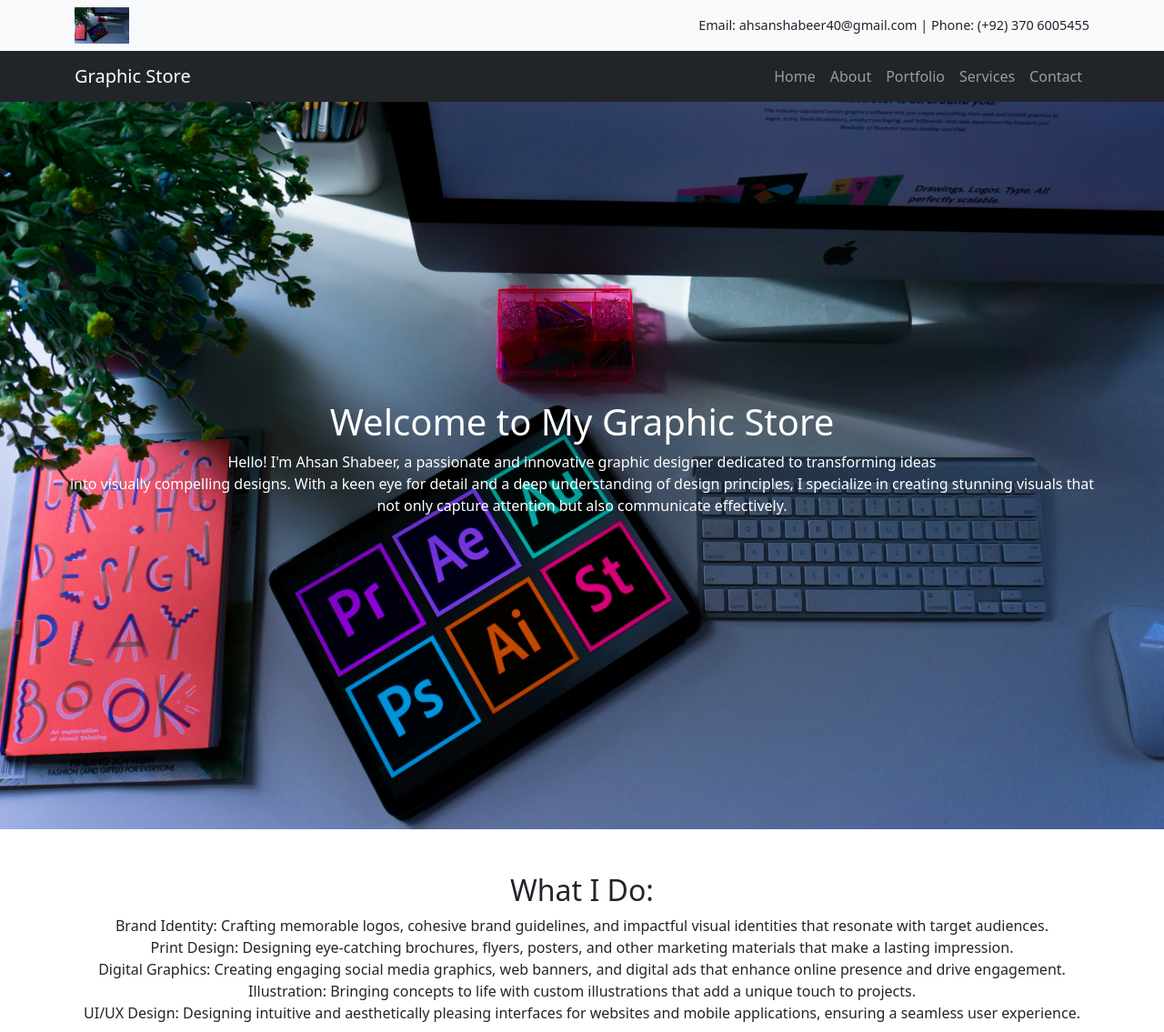
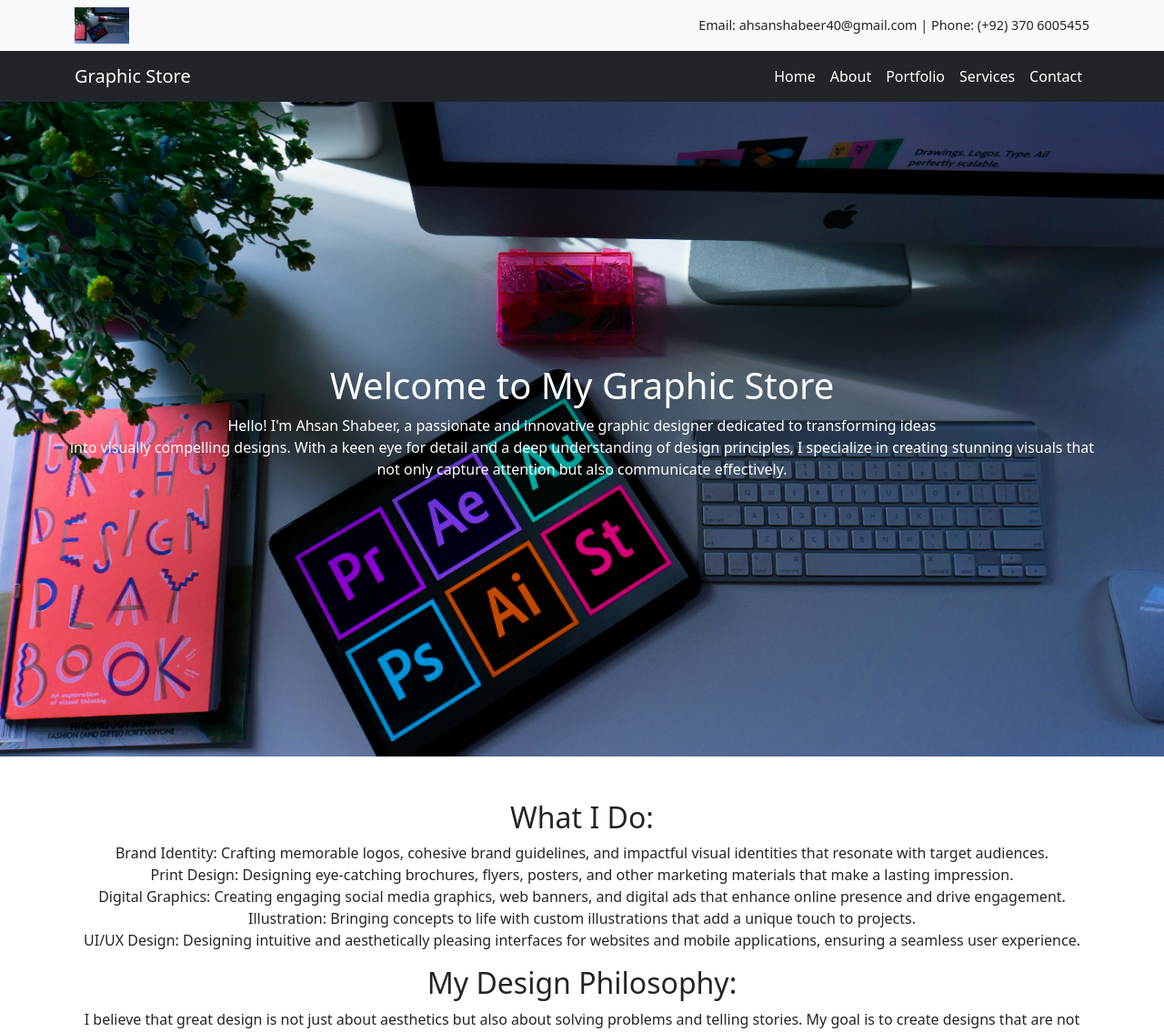
Before and after one commit to itsahsan30/graphicstore, a PHP site: page / in a window 1280 px wide. Shown: the top 1135 px of the page at 91% size. Run offline with PHP 8.4, Linux system fonts and the light colour scheme.

Commit message:
ahsan website

```diff
--- a/index.html
+++ b/index.html
@@ -44,7 +44,7 @@
     </nav>
 </header>
 
-<section id="home" class="d-flex align-items-center justify-content-center text-center bg-primary text-white" style="height: 100vh; background: url('project5.jpg') no-repeat center center/cover;">
+<section id="home" class="d-flex align-items-center justify-content-center text-center bg-primary text-white" style="height: 90vh; background: url('project5.jpg') no-repeat center center/cover;">
     <div>
         <h1>Welcome to My Graphic Store</h1>
         <p style="color: #ffffff">Hello! I'm Ahsan Shabeer, a passionate and innovative graphic designer dedicated to transforming ideas <br> into visually compelling designs. With a keen eye for detail and a deep understanding of design principles, I specialize in creating stunning visuals that <br>not only capture attention but also communicate effectively.</p>
--- a/style.css
+++ b/style.css
@@ -5,7 +5,9 @@ body {
     padding: 0;
     color: #333;
 }
-
+.nav-link{
+    color: white !important;
+}
 .top-header .contact-info p {
     margin: 0;
     font-size: 0.9rem;
```
